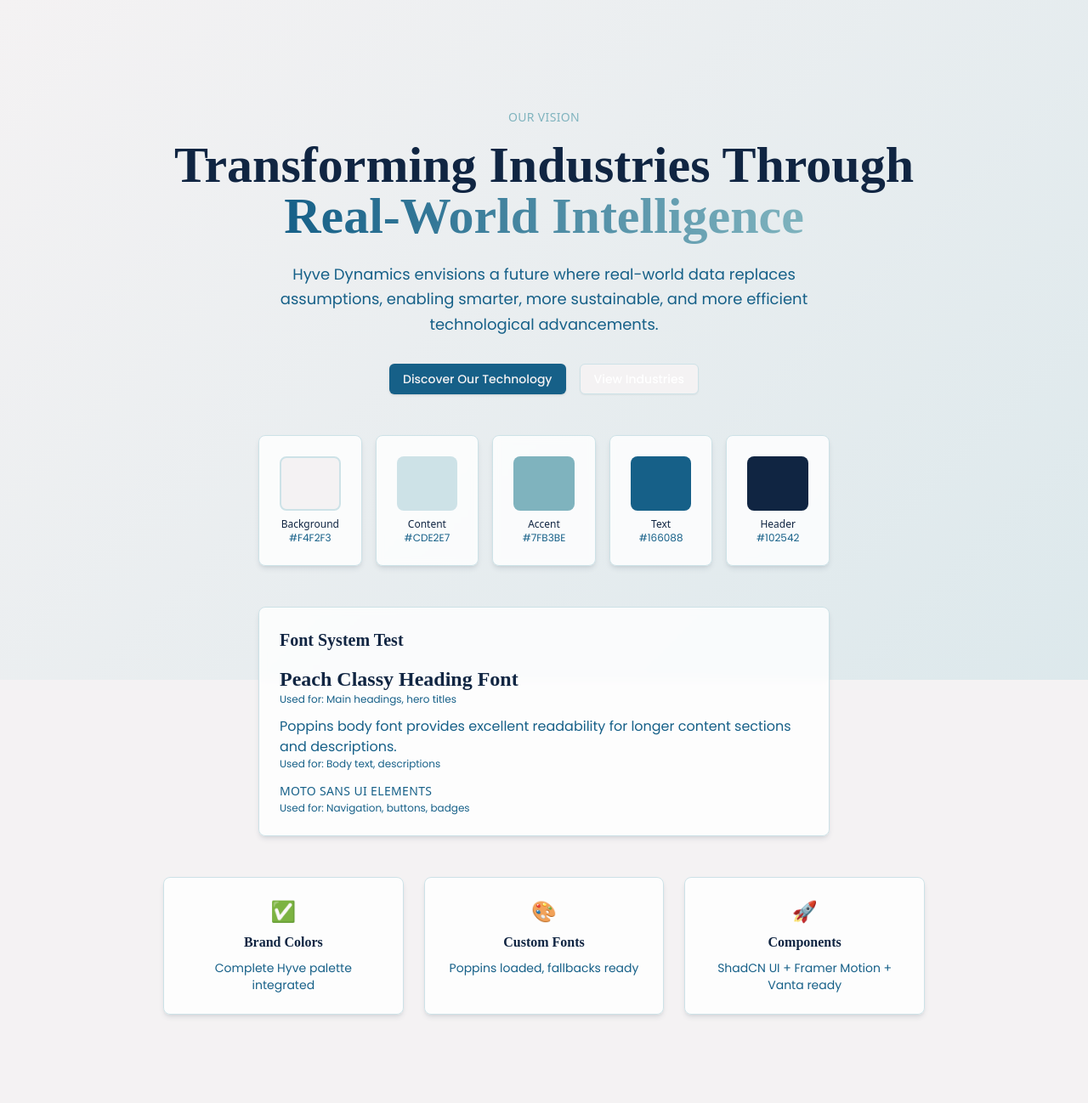
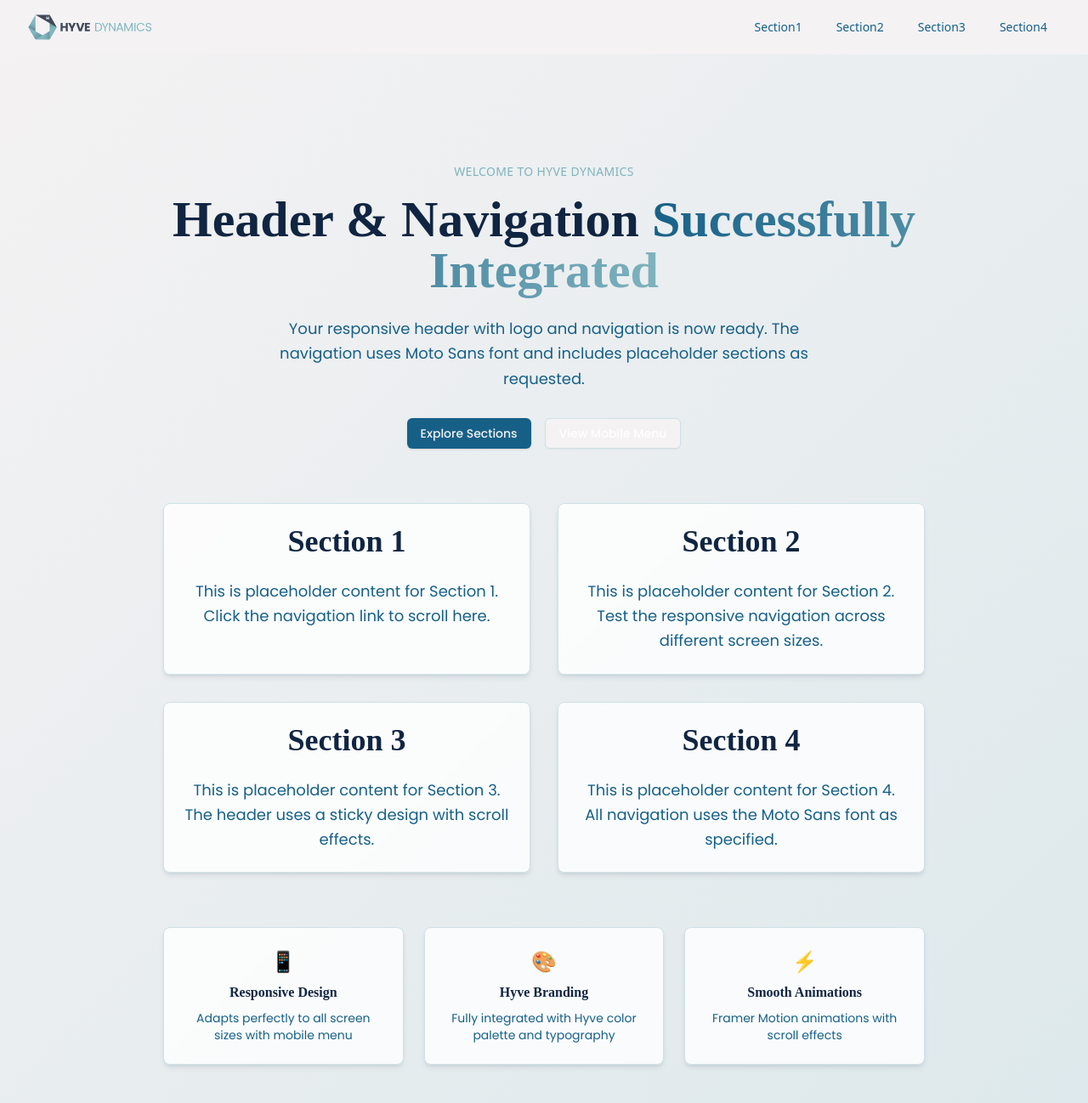
Before and after one commit to DrRob0t/_WebSite, a React (Vite) app in the folder hyve-site/: page / in a window 1280 px wide. Shown: the top 1298 px of the page at 85% size. Built offline with nearby package versions, Linux system fonts and the light colour scheme.

Commit message:
Refactor App.tsx to integrate header and navigation components, enhancing user experience with responsive design. Update content to reflect new branding and navigation sections, and implement smooth animations for section visibility.

```diff
--- a/hyve-site/src/App.tsx
+++ b/hyve-site/src/App.tsx
@@ -1,10 +1,11 @@
-// src/App.tsx - Hyve Dynamics Brand Test
+// src/App.tsx - Hyve Dynamics with Header and Navigation
+import { Layout } from "@/components/layout/Layout"
 import { Button } from "@/components/ui/button"
 import { motion } from "framer-motion"
 
 function App() {
   return (
-    <div className="min-h-screen bg-hyve-background">
+    <Layout>
       {/* Background gradient matching Hyve brand */}
       <div className="absolute inset-0 bg-gradient-hyve opacity-60" />
 
@@ -12,127 +13,111 @@
         <motion.div
           initial={{ opacity: 0, y: 20 }}
           animate={{ opacity: 1, y: 0 }}
-          transition={{ duration: 0.6 }}
+          transition={{ duration: 0.6, delay: 0.3 }} // Delay to let header animate first
           className="max-w-4xl mx-auto text-center"
         >
-          {/* Test the custom fonts and colors */}
-          <div className="hyve-ui-text text-hyve-accent mb-4">OUR VISION</div>
+          {/* Test the header integration */}
+          <div className="hyve-ui-text text-hyve-accent mb-4">WELCOME TO HYVE DYNAMICS</div>
 
           <h1 className="hyve-hero-text mb-6">
-            Transforming Industries Through{" "}
-            <span className="hyve-text-gradient">Real-World Intelligence</span>
+            Header & Navigation{" "}
+            <span className="hyve-text-gradient">Successfully Integrated</span>
           </h1>
 
           <p className="hyve-body-text mb-8 max-w-2xl mx-auto">
-            Hyve Dynamics envisions a future where real-world data replaces assumptions,
-            enabling smarter, more sustainable, and more efficient technological advancements.
+            Your responsive header with logo and navigation is now ready.
+            The navigation uses Moto Sans font and includes placeholder sections as requested.
           </p>
 
           <div className="flex flex-col sm:flex-row gap-4 justify-center items-center mb-12">
             <motion.div whileHover={{ scale: 1.05 }} whileTap={{ scale: 0.95 }}>
               <Button className="hyve-btn-primary">
-                Discover Our Technology
+                Explore Sections
               </Button>
             </motion.div>
 
             <motion.div whileHover={{ scale: 1.05 }} whileTap={{ scale: 0.95 }}>
               <Button variant="outline" className="hyve-btn-secondary">
-                View Industries
+                View Mobile Menu
               </Button>
             </motion.div>
           </div>
 
-          {/* Color palette showcase */}
-          <div className="grid grid-cols-2 md:grid-cols-5 gap-4 max-w-2xl mx-auto mb-12">
-            <div className="hyve-card text-center">
-              <div className="h-16 bg-hyve-background rounded-lg mb-2 border-2 border-hyve-content"></div>
-              <p className="text-xs font-sans">Background</p>
-              <p className="text-xs text-hyve-text">#F4F2F3</p>
-            </div>
+          {/* Test sections for navigation */}
+          <div className="grid grid-cols-1 md:grid-cols-2 gap-8 mt-16">
+            <motion.section
+              id="section1"
+              initial={{ opacity: 0, x: -20 }}
+              animate={{ opacity: 1, x: 0 }}
+              transition={{ delay: 0.6 }}
+              className="hyve-card"
+            >
+              <h3 className="hyve-section-title">Section 1</h3>
+              <p className="hyve-body-text">This is placeholder content for Section 1. Click the navigation link to scroll here.</p>
+            </motion.section>
 
-            <div className="hyve-card text-center">
-              <div className="h-16 bg-hyve-content rounded-lg mb-2"></div>
-              <p className="text-xs font-sans">Content</p>
-              <p className="text-xs text-hyve-text">#CDE2E7</p>
-            </div>
+            <motion.section
+              id="section2"
+              initial={{ opacity: 0, x: 20 }}
+              animate={{ opacity: 1, x: 0 }}
+              transition={{ delay: 0.7 }}
+              className="hyve-card"
+            >
+              <h3 className="hyve-section-title">Section 2</h3>
+              <p className="hyve-body-text">This is placeholder content for Section 2. Test the responsive navigation across different screen sizes.</p>
+            </motion.section>
 
-            <div className="hyve-card text-center">
-              <div className="h-16 bg-hyve-accent rounded-lg mb-2"></div>
-              <p className="text-xs font-sans">Accent</p>
-              <p className="text-xs text-hyve-text">#7FB3BE</p>
-            </div>
+            <motion.section
+              id="section3"
+              initial={{ opacity: 0, x: -20 }}
+              animate={{ opacity: 1, x: 0 }}
+              transition={{ delay: 0.8 }}
+              className="hyve-card"
+            >
+              <h3 className="hyve-section-title">Section 3</h3>
+              <p className="hyve-body-text">This is placeholder content for Section 3. The header uses a sticky design with scroll effects.</p>
+            </motion.section>
 
-            <div className="hyve-card text-center">
-              <div className="h-16 bg-hyve-text rounded-lg mb-2"></div>
-              <p className="text-xs font-sans">Text</p>
-              <p className="text-xs text-hyve-text">#166088</p>
-            </div>
-
-            <div className="hyve-card text-center">
-              <div className="h-16 bg-hyve-header rounded-lg mb-2"></div>
-              <p className="text-xs font-sans">Header</p>
-              <p className="text-xs text-hyve-text">#102542</p>
-            </div>
+            <motion.section
+              id="section4"
+              initial={{ opacity: 0, x: 20 }}
+              animate={{ opacity: 1, x: 0 }}
+              transition={{ delay: 0.9 }}
+              className="hyve-card"
+            >
+              <h3 className="hyve-section-title">Section 4</h3>
+              <p className="hyve-body-text">This is placeholder content for Section 4. All navigation uses the Moto Sans font as specified.</p>
+            </motion.section>
           </div>
 
-          {/* Font showcase */}
-          <div className="text-left max-w-2xl mx-auto hyve-card">
-            <h3 className="font-heading text-xl font-bold text-hyve-header mb-4">
-              Font System Test
-            </h3>
-
-            <div className="space-y-3">
-              <div>
-                <h4 className="font-heading text-2xl font-bold text-hyve-header">
-                  Peach Classy Heading Font
-                </h4>
-                <p className="text-xs text-hyve-text">Used for: Main headings, hero titles</p>
-              </div>
-
-              <div>
-                <p className="font-body text-hyve-text">
-                  Poppins body font provides excellent readability for longer content sections and descriptions.
-                </p>
-                <p className="text-xs text-hyve-text">Used for: Body text, descriptions</p>
-              </div>
-
-              <div>
-                <span className="font-sans text-sm font-medium text-hyve-text uppercase tracking-wide">
-                  MOTO SANS UI ELEMENTS
-                </span>
-                <p className="text-xs text-hyve-text">Used for: Navigation, buttons, badges</p>
-              </div>
-            </div>
-          </div>
-
-          {/* Installation success indicators */}
+          {/* Header features showcase */}
           <motion.div
             initial={{ opacity: 0 }}
             animate={{ opacity: 1 }}
-            transition={{ delay: 0.8 }}
-            className="mt-12 grid grid-cols-1 md:grid-cols-3 gap-6"
+            transition={{ delay: 1.0 }}
+            className="mt-16 grid grid-cols-1 md:grid-cols-3 gap-6"
           >
             <div className="hyve-card text-center">
-              <div className="text-2xl mb-2">✅</div>
-              <h4 className="font-heading font-bold text-hyve-header mb-2">Brand Colors</h4>
-              <p className="text-sm text-hyve-text">Complete Hyve palette integrated</p>
+              <div className="text-2xl mb-2">📱</div>
+              <h4 className="font-heading font-bold text-hyve-header mb-2">Responsive Design</h4>
+              <p className="text-sm text-hyve-text">Adapts perfectly to all screen sizes with mobile menu</p>
             </div>
 
             <div className="hyve-card text-center">
               <div className="text-2xl mb-2">🎨</div>
-              <h4 className="font-heading font-bold text-hyve-header mb-2">Custom Fonts</h4>
-              <p className="text-sm text-hyve-text">Poppins loaded, fallbacks ready</p>
+              <h4 className="font-heading font-bold text-hyve-header mb-2">Hyve Branding</h4>
+              <p className="text-sm text-hyve-text">Fully integrated with Hyve color palette and typography</p>
             </div>
 
             <div className="hyve-card text-center">
-              <div className="text-2xl mb-2">🚀</div>
-              <h4 className="font-heading font-bold text-hyve-header mb-2">Components</h4>
-              <p className="text-sm text-hyve-text">ShadCN UI + Framer Motion + Vanta ready</p>
+              <div className="text-2xl mb-2">⚡</div>
+              <h4 className="font-heading font-bold text-hyve-header mb-2">Smooth Animations</h4>
+              <p className="text-sm text-hyve-text">Framer Motion animations with scroll effects</p>
             </div>
           </motion.div>
         </motion.div>
       </div>
-    </div>
+    </Layout>
   )
 }
 
--- /dev/null
+++ b/hyve-site/src/components/layout/Header.tsx
@@ -0,0 +1,150 @@
+import React, { useState, useEffect } from "react"
+import { motion } from "framer-motion"
+import {
+  NavigationMenu,
+  NavigationMenuContent,
+  NavigationMenuItem,
+  NavigationMenuLink,
+  NavigationMenuList,
+  NavigationMenuTrigger,
+} from "@/components/ui/navigation-menu"
+import { Button } from "@/components/ui/button"
+import { Sheet, SheetContent, SheetTrigger, SheetHeader, SheetTitle } from "@/components/ui/sheet"
+import { Menu, X } from "lucide-react"
+import { cn } from "@/lib/utils"
+
+// Logo component
+const Logo = () => (
+  <div className="flex items-center space-x-2">
+    <img
+      src="/src/assets/logo/long_logo.svg"
+      alt="Hyve Dynamics"
+      className="h-8 w-auto"
+    />
+  </div>
+)
+
+// Navigation items
+const navigationItems = [
+  { name: "Section1", href: "#section1" },
+  { name: "Section2", href: "#section2" },
+  { name: "Section3", href: "#section3" },
+  { name: "Section4", href: "#section4" },
+]
+
+// Desktop Navigation
+const DesktopNavigation = () => (
+  <NavigationMenu className="hidden lg:flex">
+    <NavigationMenuList className="space-x-2">
+      {navigationItems.map((item) => (
+        <NavigationMenuItem key={item.name}>
+          <NavigationMenuLink
+            href={item.href}
+            className={cn(
+              "group inline-flex h-10 w-max items-center justify-center rounded-md px-4 py-2 text-sm font-medium transition-colors",
+              "hover:bg-hyve-content hover:text-hyve-text-dark focus:bg-hyve-content focus:text-hyve-text-dark focus:outline-none",
+              "font-sans text-hyve-text", // Using Moto Sans as requested
+              "disabled:pointer-events-none disabled:opacity-50"
+            )}
+          >
+            {item.name}
+          </NavigationMenuLink>
+        </NavigationMenuItem>
+      ))}
+    </NavigationMenuList>
+  </NavigationMenu>
+)
+
+// Mobile Navigation
+const MobileNavigation = () => {
+  const [isOpen, setIsOpen] = useState(false)
+
+  return (
+    <div className="lg:hidden">
+      <Sheet open={isOpen} onOpenChange={setIsOpen}>
+        <SheetTrigger asChild>
+          <Button
+            variant="ghost"
+            size="icon"
+            className="hover:bg-hyve-content"
+          >
+            <Menu className="h-5 w-5 text-hyve-text" />
+            <span className="sr-only">Toggle menu</span>
+          </Button>
+        </SheetTrigger>
+        <SheetContent side="right" className="w-[300px] bg-hyve-background">
+          <SheetHeader>
+            <SheetTitle>
+              <Logo />
+            </SheetTitle>
+          </SheetHeader>
+          <nav className="flex flex-col space-y-4 mt-8">
+            {navigationItems.map((item) => (
+              <a
+                key={item.name}
+                href={item.href}
+                onClick={() => setIsOpen(false)}
+                className={cn(
+                  "text-lg font-medium py-2 px-4 rounded-md transition-colors",
+                  "hover:bg-hyve-content hover:text-hyve-text-dark",
+                  "font-sans text-hyve-text" // Using Moto Sans
+                )}
+              >
+                {item.name}
+              </a>
+            ))}
+          </nav>
+        </SheetContent>
+      </Sheet>
+    </div>
+  )
+}
+
+// Main Header Component
+export const Header = () => {
+  const [isScrolled, setIsScrolled] = useState(false)
+
+  // Handle scroll effect
+  useEffect(() => {
+    const handleScroll = () => {
+      setIsScrolled(window.scrollY > 10)
+    }
+
+    window.addEventListener("scroll", handleScroll)
+    return () => window.removeEventListener("scroll", handleScroll)
+  }, [])
+
+  return (
+    <motion.header
+      initial={{ y: -100, opacity: 0 }}
+      animate={{ y: 0, opacity: 1 }}
+      transition={{ duration: 0.6, ease: "easeOut" }}
+      className={cn(
+        "sticky top-0 z-50 w-full transition-all duration-300",
+        isScrolled
+          ? "bg-hyve-background/95 backdrop-blur-md shadow-hyve border-b border-hyve-content"
+          : "bg-hyve-background/80 backdrop-blur-sm"
+      )}
+    >
+      <div className="hyve-container">
+        <div className="flex h-16 items-center justify-between">
+          {/* Logo Section */}
+          <motion.div
+            whileHover={{ scale: 1.02 }}
+            transition={{ duration: 0.2 }}
+          >
+            <a href="/" className="flex items-center space-x-2">
+              <Logo />
+            </a>
+          </motion.div>
+
+          {/* Desktop Navigation */}
+          <DesktopNavigation />
+
+          {/* Mobile Navigation */}
+          <MobileNavigation />
+        </div>
+      </div>
+    </motion.header>
+  )
+}
--- /dev/null
+++ b/hyve-site/src/components/layout/Layout.tsx
@@ -0,0 +1,16 @@
+import { Header } from "./Header"
+
+interface LayoutProps {
+  children: React.ReactNode
+}
+
+export const Layout = ({ children }: LayoutProps) => {
+  return (
+    <div className="min-h-screen bg-hyve-background">
+      <Header />
+      <main className="relative">
+        {children}
+      </main>
+    </div>
+  )
+}
```
